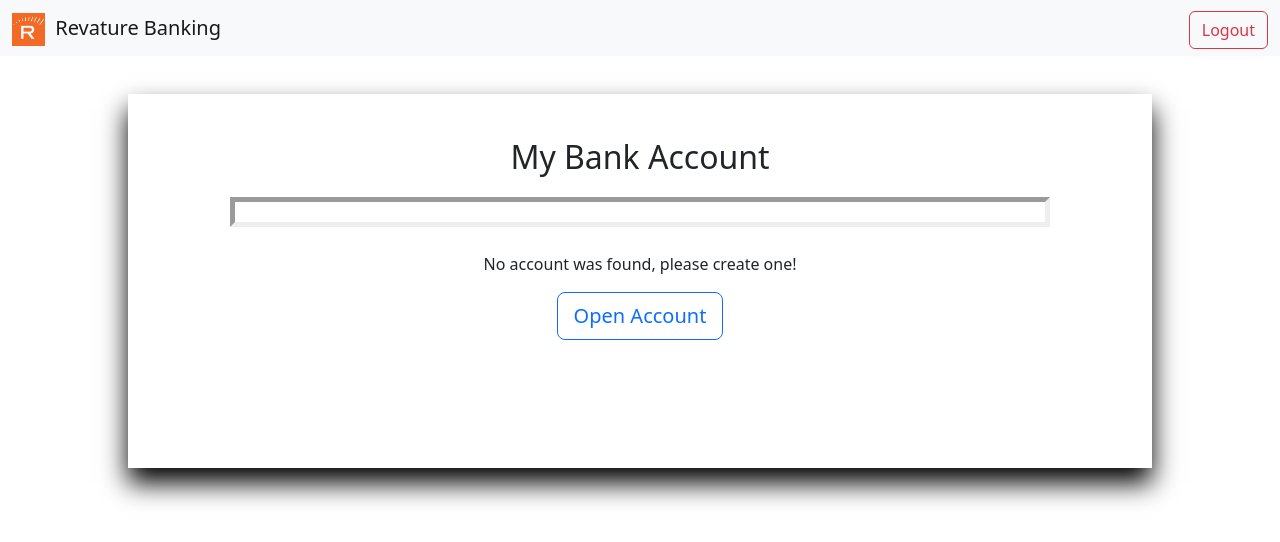
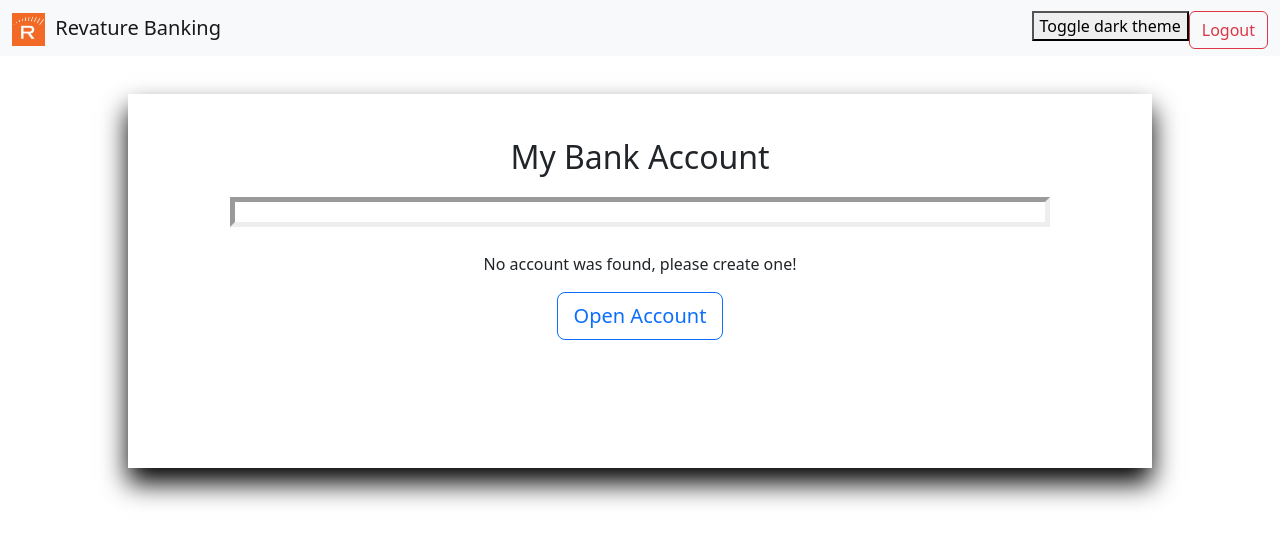
Before and after one commit to Chairmen-of-the-Board/Project3-Front, an Angular app: page /home in a window 1280 px wide. Shown: the top 542 px of the page. Built offline with nearby package versions, Linux system fonts and the light colour scheme; no server answers.

Commit message:
dark mode!

```diff
--- a/src/app/app.module.ts
+++ b/src/app/app.module.ts
@@ -10,6 +10,7 @@ import { RegisterComponent } from './components/register/register.component';
 import { AppRoutingModule } from './app-routing.module';
 import { FormsModule, ReactiveFormsModule } from '@angular/forms';
 import { HttpClientModule } from '@angular/common/http';
+import { DarkmodeComponent } from './components/darkmode/darkmode.component';
 
 @NgModule({
   declarations: [
@@ -18,7 +19,8 @@ import { HttpClientModule } from '@angular/common/http';
     RegisterComponent,
     AccountComponent,
     HomeComponent,
-    NavbarComponent
+    NavbarComponent,
+    DarkmodeComponent
   ],
   imports: [
     BrowserModule,
--- /dev/null
+++ b/src/app/components/darkmode/darkmode.component.html
@@ -0,0 +1 @@
+<button (click)="toggleDarkTheme()">Toggle dark theme</button>
--- /dev/null
+++ b/src/app/components/darkmode/darkmode.component.ts
@@ -0,0 +1,18 @@
+import { Component, OnInit } from '@angular/core';
+
+@Component({
+  selector: 'app-darkmode',
+  templateUrl: './darkmode.component.html',
+  styleUrls: ['./darkmode.component.css']
+})
+export class DarkmodeComponent implements OnInit {
+
+  constructor() { }
+
+  ngOnInit(): void {
+  }
+  toggleDarkTheme(): void {
+    document.body.classList.toggle('dark-theme');
+ }
+
+}
--- a/src/app/components/navbar/navbar.component.html
+++ b/src/app/components/navbar/navbar.component.html
@@ -2,6 +2,7 @@
     <div class="container-fluid">
         <a class="navbar-brand" [routerLink]="['/home']"><img id="revicon" src="../../../assets/images/favicon.png" alt="Revature Icon">Revature Banking</a>
         <form class="d-flex" role="search">
+            <app-darkmode></app-darkmode>
             <button class="btn btn-outline-danger" (click)="logout();">Logout</button>
         </form>
     </div>
```
Also changed, not shown: src/app/components/darkmode/darkmode.component.css (added), 1 other file (tests, documents, lock files or other folders).
